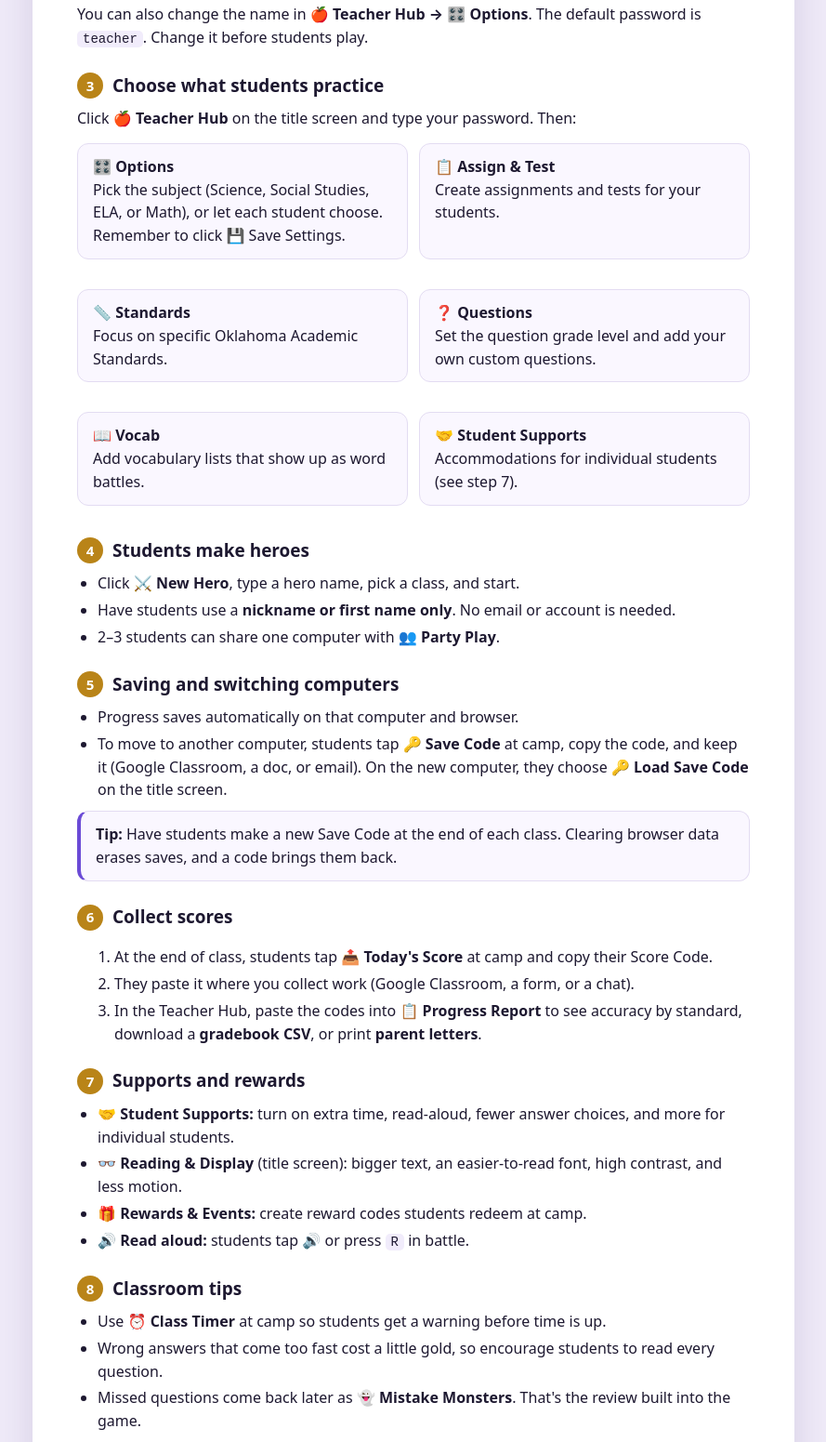
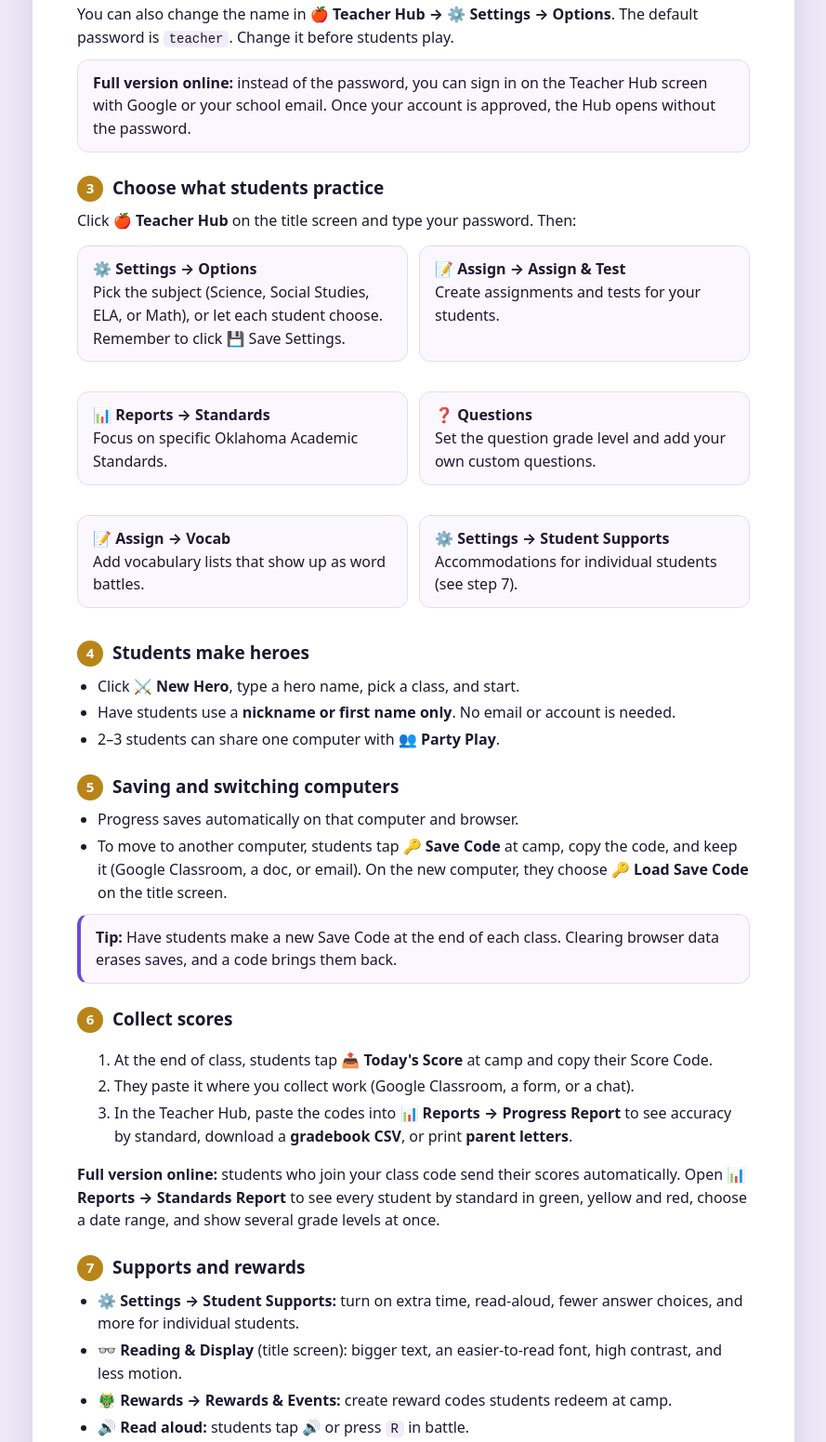
Before and after one commit to gwalker84/hidden-treasure-demo, a plain HTML site: page guide.html in a window 1280 px wide. Shown: the part 569-2120 px from the top of the page at 93% size, without its empty margins (195-1084 px from the left). Drawn offline with Linux system fonts and the light colour scheme.

Commit message:
Demo page + guide: grades 1-8, Standards Report, teacher sign-in, new Teacher Hub sections

```diff
--- a/guide.html
+++ b/guide.html
@@ -33,17 +33,18 @@ footer{margin-top:24px;color:var(--mute);font-size:13px;border-top:1px solid var
 <p>Your name appears in the story, and the password protects the Teacher Hub.</p>
 <div class="box"><b>Downloaded version:</b> open the file in Notepad (Windows) or TextEdit (Mac). Near the top, change these two lines and save:<br>
 <code>window.HTQ_TEACHER = "Mrs. Smith";</code><br><code>window.HTQ_PASSWORD = "your-password";</code></div>
-<p>You can also change the name in <b>🍎 Teacher Hub → 🎛️ Options</b>. The default password is <code>teacher</code>. Change it before students play.</p>
+<p>You can also change the name in <b>🍎 Teacher Hub → ⚙️ Settings → Options</b>. The default password is <code>teacher</code>. Change it before students play.</p>
+<div class="box"><b>Full version online:</b> instead of the password, you can sign in on the Teacher Hub screen with Google or your school email. Once your account is approved, the Hub opens without the password.</div>
 
 <h2><span class="n">3</span>Choose what students practice</h2>
 <p>Click <b>🍎 Teacher Hub</b> on the title screen and type your password. Then:</p>
 <div class="grid">
- <div class="box"><b>🎛️ Options</b><br>Pick the subject (Science, Social Studies, ELA, or Math), or let each student choose. Remember to click 💾 Save Settings.</div>
- <div class="box"><b>📋 Assign &amp; Test</b><br>Create assignments and tests for your students.</div>
- <div class="box"><b>📏 Standards</b><br>Focus on specific Oklahoma Academic Standards.</div>
+ <div class="box"><b>⚙️ Settings → Options</b><br>Pick the subject (Science, Social Studies, ELA, or Math), or let each student choose. Remember to click 💾 Save Settings.</div>
+ <div class="box"><b>📝 Assign → Assign &amp; Test</b><br>Create assignments and tests for your students.</div>
+ <div class="box"><b>📊 Reports → Standards</b><br>Focus on specific Oklahoma Academic Standards.</div>
  <div class="box"><b>❓ Questions</b><br>Set the question grade level and add your own custom questions.</div>
- <div class="box"><b>📖 Vocab</b><br>Add vocabulary lists that show up as word battles.</div>
- <div class="box"><b>🤝 Student Supports</b><br>Accommodations for individual students (see step 7).</div>
+ <div class="box"><b>📝 Assign → Vocab</b><br>Add vocabulary lists that show up as word battles.</div>
+ <div class="box"><b>⚙️ Settings → Student Supports</b><br>Accommodations for individual students (see step 7).</div>
 </div>
 
 <h2><span class="n">4</span>Students make heroes</h2>
@@ -59,12 +60,13 @@ footer{margin-top:24px;color:var(--mute);font-size:13px;border-top:1px solid var
 <h2><span class="n">6</span>Collect scores</h2>
 <ol><li>At the end of class, students tap <b>📤 Today's Score</b> at camp and copy their Score Code.</li>
 <li>They paste it where you collect work (Google Classroom, a form, or a chat).</li>
-<li>In the Teacher Hub, paste the codes into <b>📋 Progress Report</b> to see accuracy by standard, download a <b>gradebook CSV</b>, or print <b>parent letters</b>.</li></ol>
+<li>In the Teacher Hub, paste the codes into <b>📊 Reports → Progress Report</b> to see accuracy by standard, download a <b>gradebook CSV</b>, or print <b>parent letters</b>.</li></ol>
+<p><b>Full version online:</b> students who join your class code send their scores automatically. Open <b>📊 Reports → Standards Report</b> to see every student by standard in green, yellow and red, choose a date range, and show several grade levels at once.</p>
 
 <h2><span class="n">7</span>Supports and rewards</h2>
-<ul><li><b>🤝 Student Supports:</b> turn on extra time, read-aloud, fewer answer choices, and more for individual students.</li>
+<ul><li><b>⚙️ Settings → Student Supports:</b> turn on extra time, read-aloud, fewer answer choices, and more for individual students.</li>
 <li><b>👓 Reading &amp; Display</b> (title screen): bigger text, an easier-to-read font, high contrast, and less motion.</li>
-<li><b>🎁 Rewards &amp; Events:</b> create reward codes students redeem at camp.</li>
+<li><b>🐲 Rewards → Rewards &amp; Events:</b> create reward codes students redeem at camp.</li>
 <li><b>🔊 Read aloud:</b> students tap 🔊 or press <code>R</code> in battle.</li></ul>
 
 <h2><span class="n">8</span>Classroom tips</h2>
```
Also changed, not shown: index.html (+7 -7 lines).
